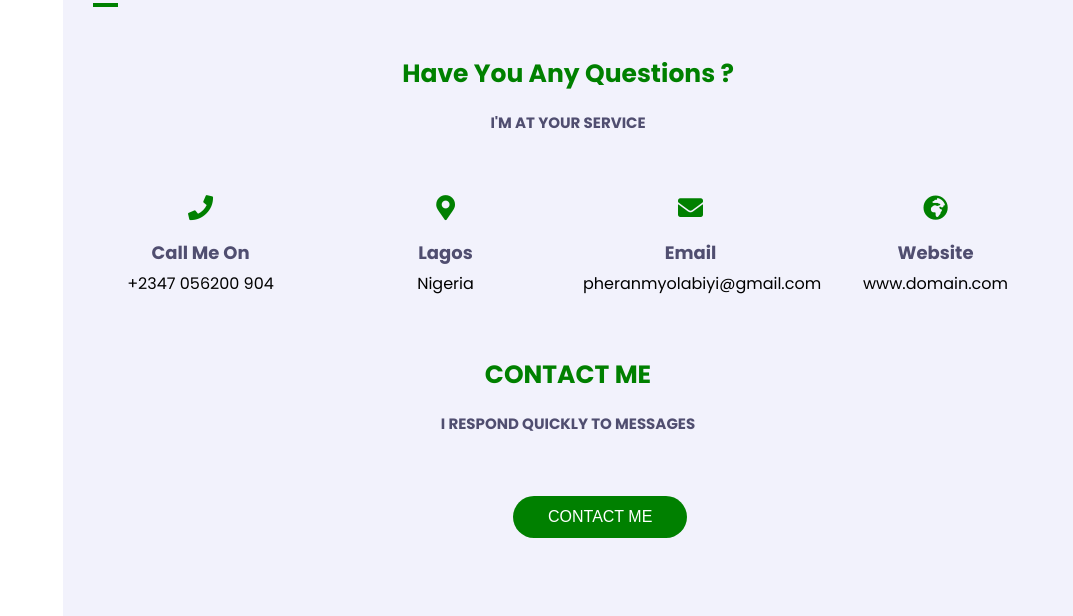
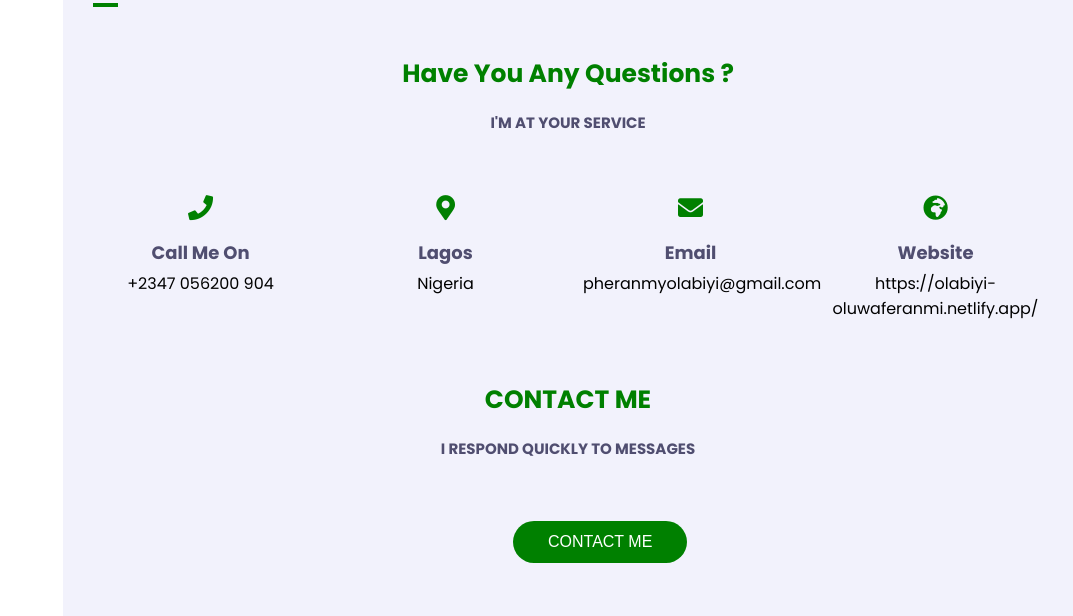
Before and after one commit to pheranmy7/Portfolio, a plain HTML site: page index.html in a window 1280 px wide. Shown: the part 4999-5615 px from the top of the page, without its empty margins (207-1280 px from the left). Drawn offline with nearby package versions, Linux system fonts and the light colour scheme; a web font is replaced by a local one.

Commit message:
Add files via upload

```diff
--- a/index.html
+++ b/index.html
@@ -484,7 +484,7 @@
                       <i class="fa fa-globe-africa"></i>
                     </div>
                     <h4>Website</h4>
-                    <p>www.domain.com</p>
+                    <p>https://olabiyi-oluwaferanmi.netlify.app/</p>
                    </div>
                 </div>
                 <h3 class="contact-title padd-15">CONTACT ME</h3>
```
